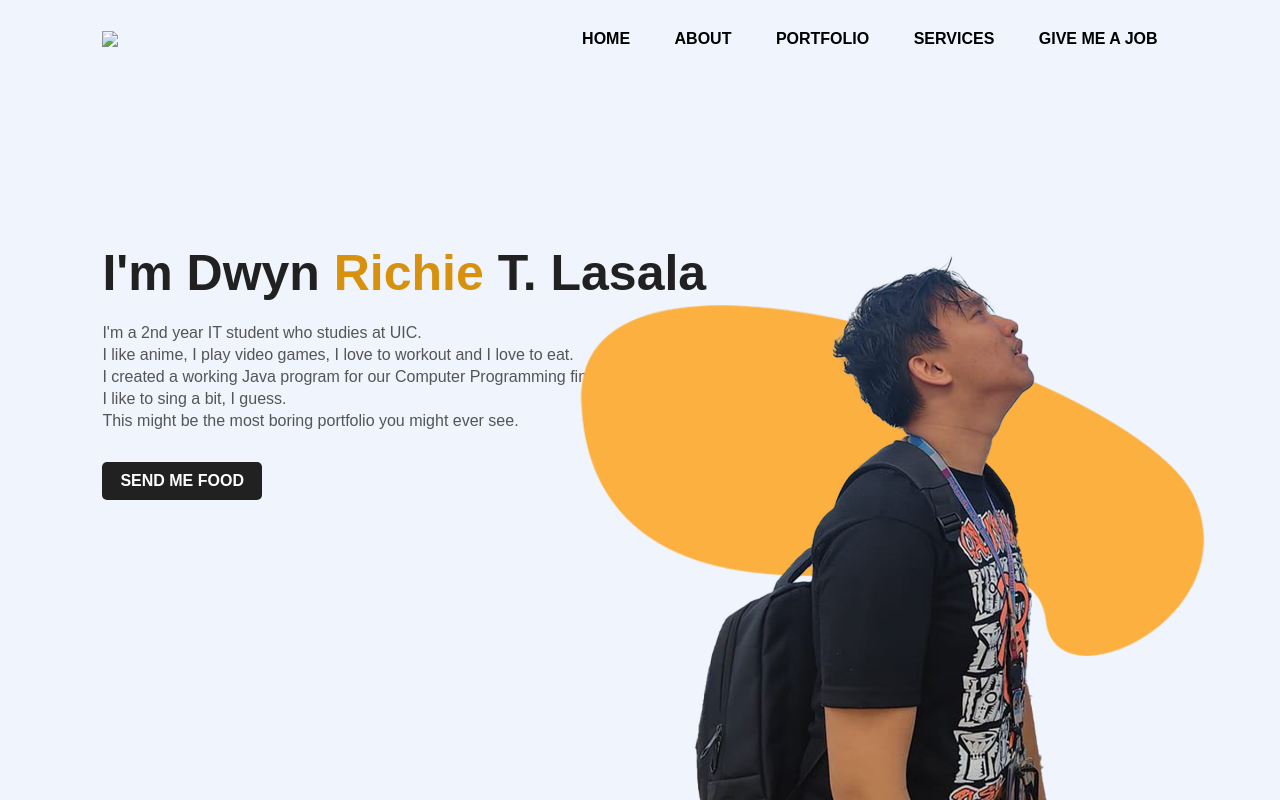
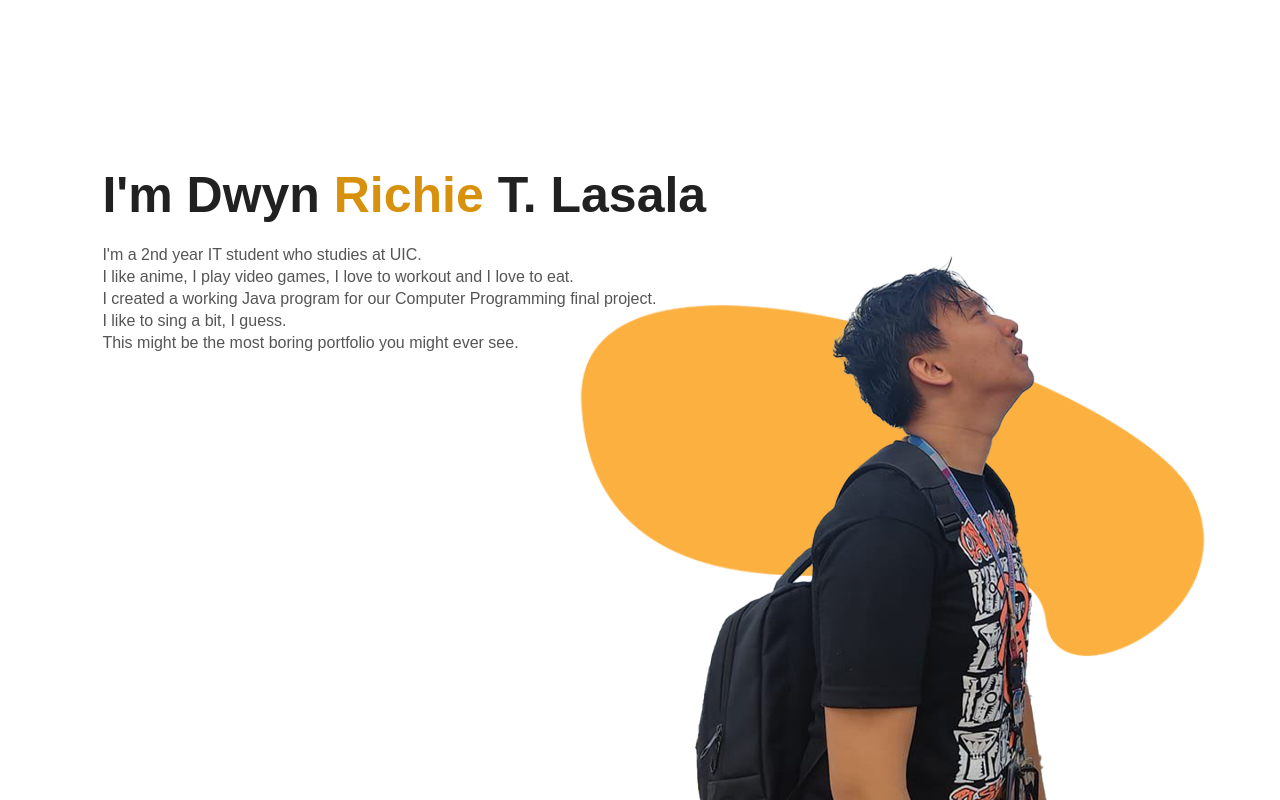
Before and after one commit to Lasala04/Lasala04.github.io, a plain HTML site: page index.html in a window 1280 px wide. Drawn offline with Linux system fonts and the light colour scheme; files whose address does not match are found by name.

Commit message:
Update index.html

```diff
--- a/index.html
+++ b/index.html
@@ -7,17 +7,6 @@
     <link rel="stylesheet" href="styles.css">
 </head>
 <body>
-    <div class="hero">
-        <nav>
-            <img src="images/Collaboration.jpg" class="logo">
-            <ul>
-                <li><a href="#">HOME</a></li>
-                <li><a href="#">ABOUT</a></li>
-                <li><a href="#">PORTFOLIO</a></li>
-                <li><a href="#">SERVICES</a></li>
-                <li><a href="#">GIVE ME A JOB</a></li>
-            </ul>
-        </nav>
         <div class="detel">
             <h1>I'm Dwyn <span>Richie </span>T. </span>Lasala</h1>
             <p>I'm a 2nd year IT student who studies at UIC.
@@ -26,7 +15,6 @@
                 <br> I like to sing a bit, I guess.
                 <br> This might be the most boring portfolio you might ever see.
             </p>
-        <a href="#">SEND ME FOOD</a>
         </div>
         <div class="images">
             <img src="images/Untitled-1.png" class="shape">
```
